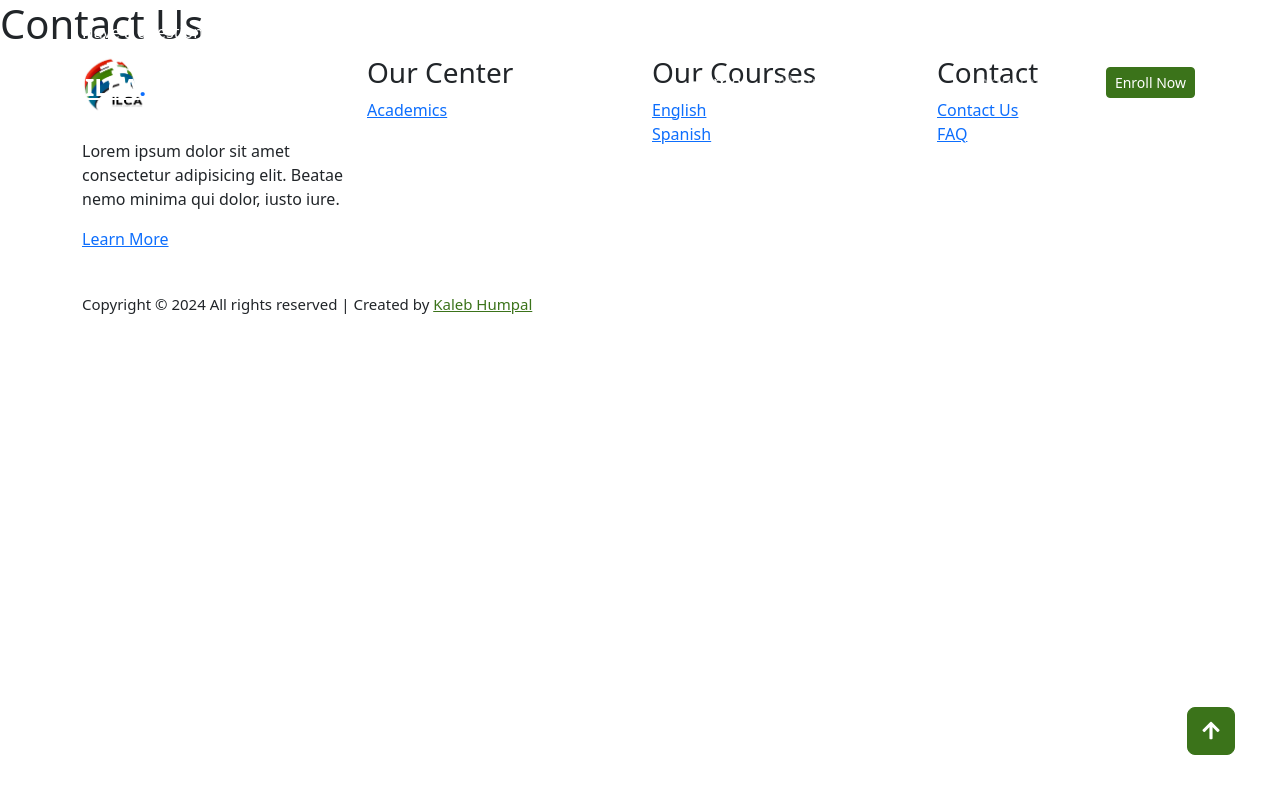
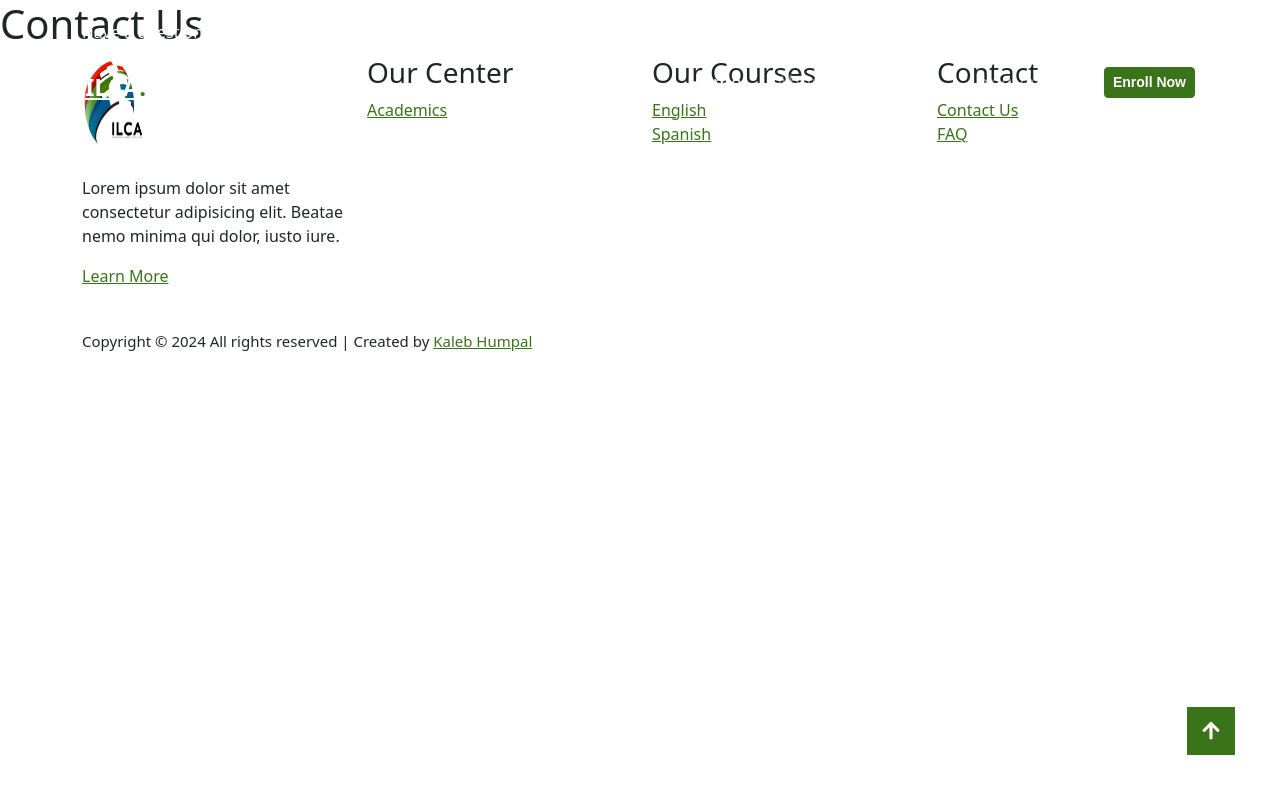
Before and after one commit to kaleblub/ILCA-Website, a Django app: page /contact/ in a window 1280 px wide. Run offline with Django 4.2, Linux system fonts and the light colour scheme; some libraries are stand-ins or nearby versions.

Commit message:
Reorganized my CSS files so that my bootstrap overwrites work.

```diff
--- a/templates/main/base.html
+++ b/templates/main/base.html
@@ -24,8 +24,7 @@
     <link href="{% static 'css/coming-soon-responsive.css' %}" rel="stylesheet"> -->
     <!-- COMING SOON END -->
 
-    <link href="https://cdnjs.cloudflare.com/ajax/libs/font-awesome/5.15.4/css/all.min.css" rel="stylesheet">
-    <link rel="stylesheet" href="{% static 'css/style.css' %}">
+
 
     <!-- Favicon -->
     <link rel="icon" type="image/x-icon" href="{% static 'img/ILCA-Logo-modified.ico' %}">
@@ -33,6 +32,9 @@
     <!-- Vendor CSS Files -->
     <link rel="stylesheet" href="{% static 'css/bootstrap.min.css' %}">
     <link href="{% static 'assets/vendor/bootstrap-icons/bootstrap-icons.css' %}" rel="stylesheet">
+
+    <link href="https://cdnjs.cloudflare.com/ajax/libs/font-awesome/5.15.4/css/all.min.css" rel="stylesheet">
+    <link rel="stylesheet" href="{% static 'css/style.css' %}">
 </head>
 
 <body>
```
